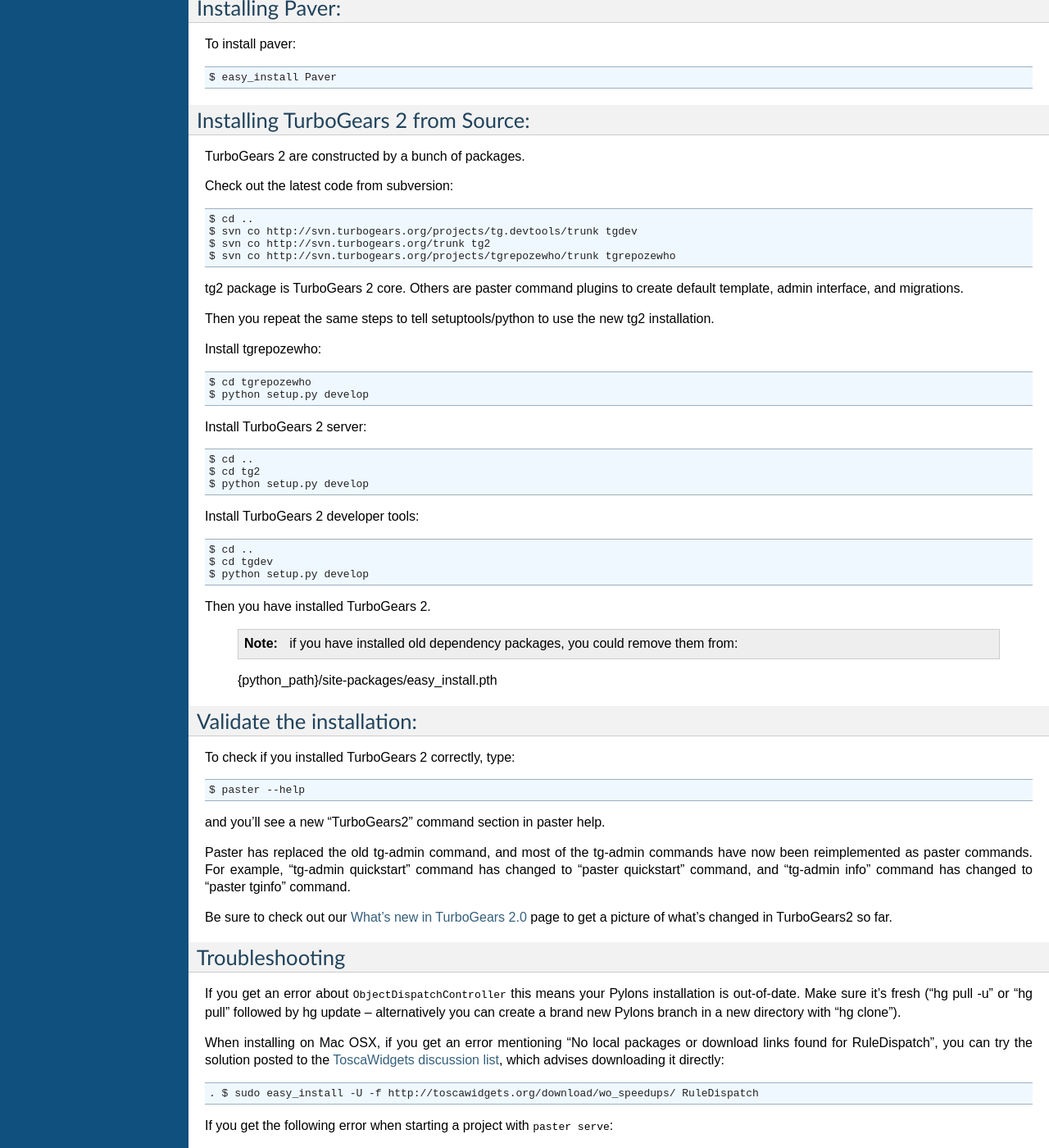
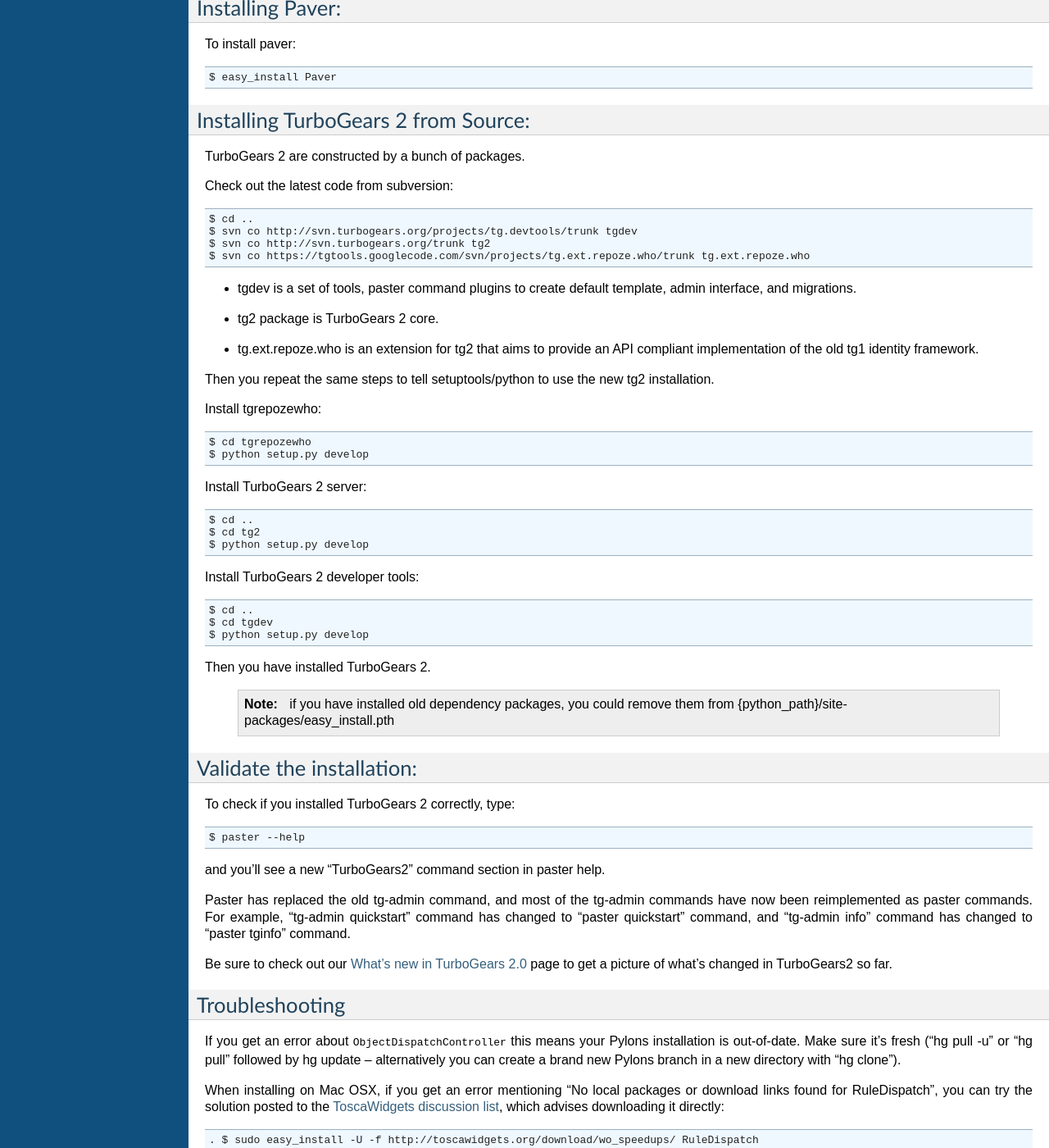
Before and after one commit to TurboGears/tg2, a Sphinx documentation site: the page built from docs/main/DownloadInstall.rst, in a window 1280 px wide and 1400 px high, scrolled down 1174 px. Shown: the whole window at 82% size. Built offline with Sphinx 7.4.7, drawn with Linux system fonts in a browser that asks for light colours.

Commit message:
changed the repoze.who plugin address in the docs to help new commers find it :)
--HG--
extra : convert_revision : svn%3A77541ad4-5f01-0410-9ede-a1b63cd9a898/trunk%404689

```diff
--- a/docs/main/DownloadInstall.rst
+++ b/docs/main/DownloadInstall.rst
@@ -66,9 +66,12 @@
  $ cd ..
  $ svn co http://svn.turbogears.org/projects/tg.devtools/trunk tgdev
  $ svn co http://svn.turbogears.org/trunk tg2
- $ svn co http://svn.turbogears.org/projects/tgrepozewho/trunk tgrepozewho
+ $ svn co https://tgtools.googlecode.com/svn/projects/tg.ext.repoze.who/trunk tg.ext.repoze.who
 
-tg2 package is TurboGears 2 core. Others are paster command plugins to create default template, admin interface, and migrations.
+- tgdev is a set of tools, paster command plugins to create default template, admin interface, and migrations.
+- tg2 package is TurboGears 2 core.
+- tg.ext.repoze.who is an extension for tg2 that aims to provide an API compliant implementation of the old tg1 identity framework.
+
 
 Then you repeat the same steps to tell setuptools/python to use the new tg2 installation.
 
@@ -91,9 +94,7 @@
 
 Then you have installed TurboGears 2.
 
- .. note:: if you have installed old dependency packages, you could remove them from::
-
- {python_path}/site-packages/easy_install.pth
+ .. note:: if you have installed old dependency packages, you could remove them from {python_path}/site-packages/easy_install.pth
 
 
 Validate the installation:
```
